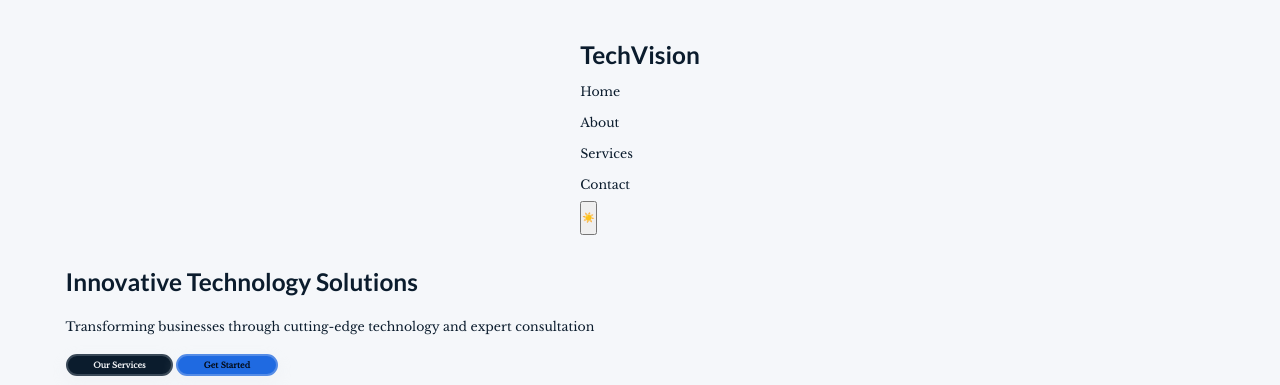
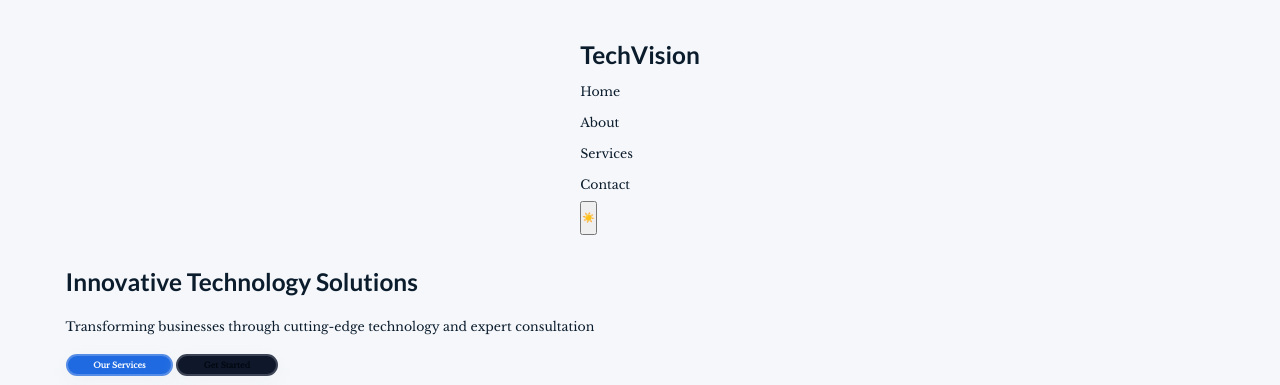
Before and after one commit to alexanderdombroski/order-of-the-flexbox, a website: page index.html in a window 1280 px wide. Shown: the top 385 px of the page. Drawn offline with Linux system fonts and the light colour scheme.

Commit message:
fixed button colors

```diff
--- a/css/base/colors.css
+++ b/css/base/colors.css
@@ -1,15 +1,15 @@
 html {
-    /* Light (base) theme variables - TERRIBLE COLORS */
+    /* Light (base) theme variables - much better */
     --bg-clr: #F5F7FA;
     --text-clr: #0B1C2D;
     --heading-clr: #111827;
 
-    --primary-clr: #0B1C2D;
-    --secondary-clr: #1F6AE1;
-    --accent-clr: #2EC4B6;
+    --primary-clr: #1F6AE1;        /* strong blue */
+    --secondary-clr: #0F172A;      /* dark slate for secondary button bg */
+    --accent-clr: #1F6AE1;         /* same as primary for consistency */
 
     --link-clr: #1F6AE1;
-    --link-hover-clr: #2EC4B6;
+    --link-hover-clr: #174FB8;     /* darker blue hover */
 
     --border-clr: #E5E7EB;
 
@@ -19,12 +19,13 @@ html {
     --footer-bg-clr: #0B1C2D;
     --footer-text-clr: #F5F7FA;
 
-    --button-bg-clr: #0B1C2D;
-    --button-text-clr: #F5F7FA;
-    --button-hover-bg-clr: #2EC4B6;
+    --button-bg-clr: #1F6AE1;
+    --button-text-clr: #FFFFFF;
+    --button-hover-bg-clr: #174FB8;
 
-    --card-bg-clr: #ffffff;
+    --card-bg-clr: #FFFFFF;
     --card-border-clr: #E5E7EB;
+
 
     & .dark {
         display: none;
@@ -32,32 +33,35 @@ html {
 
     /* Override with dark theme variables */
     &.dark {
-        /* Dark theme variables - ALSO TERRIBLE */
-        --bg-clr: #0B1C2D;
+        /* Dark theme variables - colors changed */
+        [data-theme="dark"] {
+
+        --bg-clr: #0B1220;
         --text-clr: #E5E7EB;
-        --heading-clr: #F5F7FA;
+        --heading-clr: #F9FAFB;
 
-        --primary-clr: #1F6AE1;
-        --secondary-clr: #2EC4B6;
-        --accent-clr: #38BDF8;
+        --primary-clr: #2563EB;        /* brighter blue for dark backgrounds */
+        --secondary-clr: #F1F5F9;      /* light slate for secondary button in dark mode */
+        --accent-clr: #2563EB;
 
-        --link-clr: #60A5FA;
-        --link-hover-clr: #2EC4B6;
+        --link-clr: #2563EB;
+        --link-hover-clr: #1450D2;
 
-        --border-clr: #1F2937;
+        --border-clr: #1F2933;
 
         --header-bg-clr: #020617;
-        --header-text-clr: #F5F7FA;
+        --header-text-clr: #E5E7EB;
 
         --footer-bg-clr: #020617;
-        --footer-text-clr: #9CA3AF;
+        --footer-text-clr: #E5E7EB;
 
-        --button-bg-clr: #1F6AE1;
+        --button-bg-clr: #2563EB;
         --button-text-clr: #FFFFFF;
-        --button-hover-bg-clr: #2EC4B6;
+        --button-hover-bg-clr: #1450D2;
 
         --card-bg-clr: #111827;
-        --card-border-clr: #1F2937;
+        --card-border-clr: #1F2933;
+    }
 
         & .light {
             display: none;
@@ -68,31 +72,31 @@ html {
     @media (prefers-color-scheme: dark) {
         &:not(.light) {
             /* Repeat Dark theme variables */
-        --bg-clr: #0B1C2D;
+        --bg-clr: #0B1220;
         --text-clr: #E5E7EB;
-        --heading-clr: #F5F7FA;
+        --heading-clr: #F9FAFB;
 
-        --primary-clr: #1F6AE1;
-        --secondary-clr: #2EC4B6;
-        --accent-clr: #38BDF8;
+        --primary-clr: #2563EB;        /* brighter blue for dark backgrounds */
+        --secondary-clr: #F1F5F9;      /* light slate for secondary button in dark mode */
+        --accent-clr: #2563EB;
 
-        --link-clr: #60A5FA;
-        --link-hover-clr: #2EC4B6;
+        --link-clr: #2563EB;
+        --link-hover-clr: #1450D2;
 
-        --border-clr: #1F2937;
+        --border-clr: #1F2933;
 
         --header-bg-clr: #020617;
-        --header-text-clr: #F5F7FA;
+        --header-text-clr: #E5E7EB;
 
         --footer-bg-clr: #020617;
-        --footer-text-clr: #9CA3AF;
+        --footer-text-clr: #E5E7EB;
 
-        --button-bg-clr: #1F6AE1;
+        --button-bg-clr: #2563EB;
         --button-text-clr: #FFFFFF;
-        --button-hover-bg-clr: #2EC4B6;
+        --button-hover-bg-clr: #1450D2;
 
         --card-bg-clr: #111827;
-        --card-border-clr: #1F2937;
+        --card-border-clr: #1F2933;
             & .dark {
                 display: initial;
             }
```
